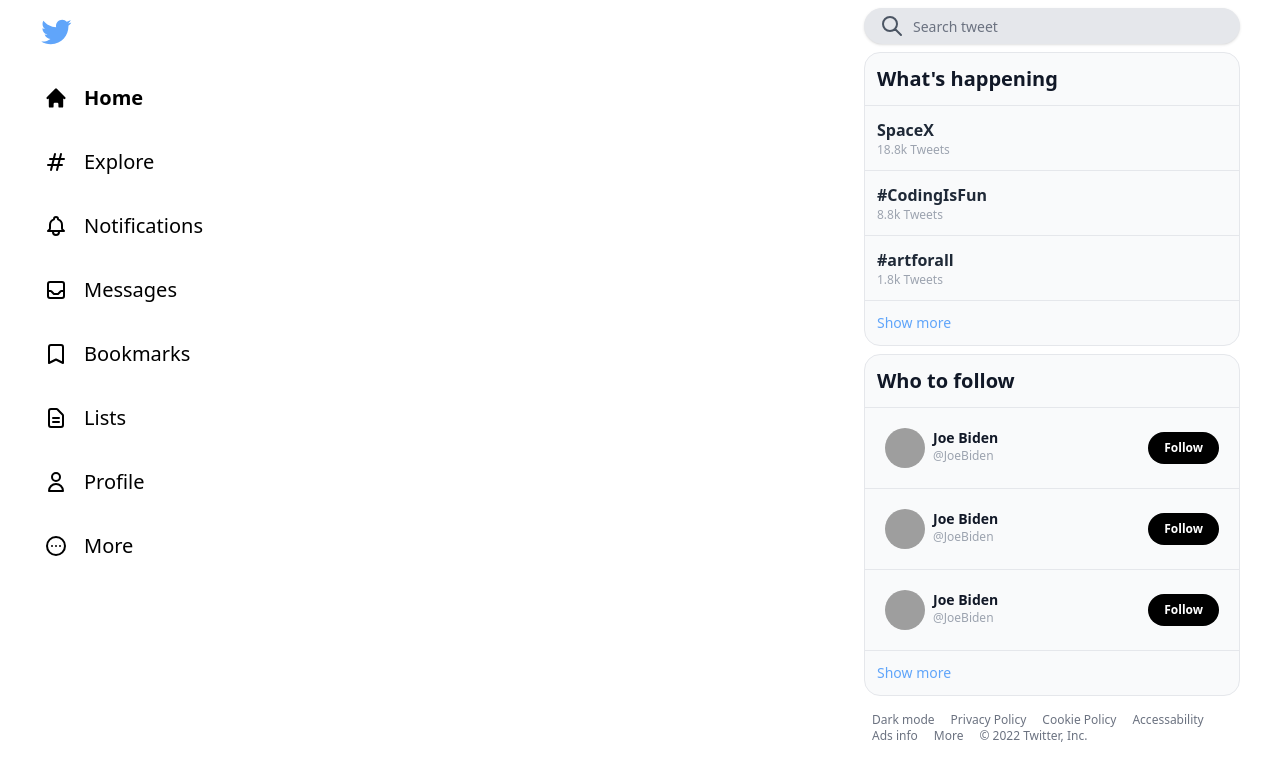
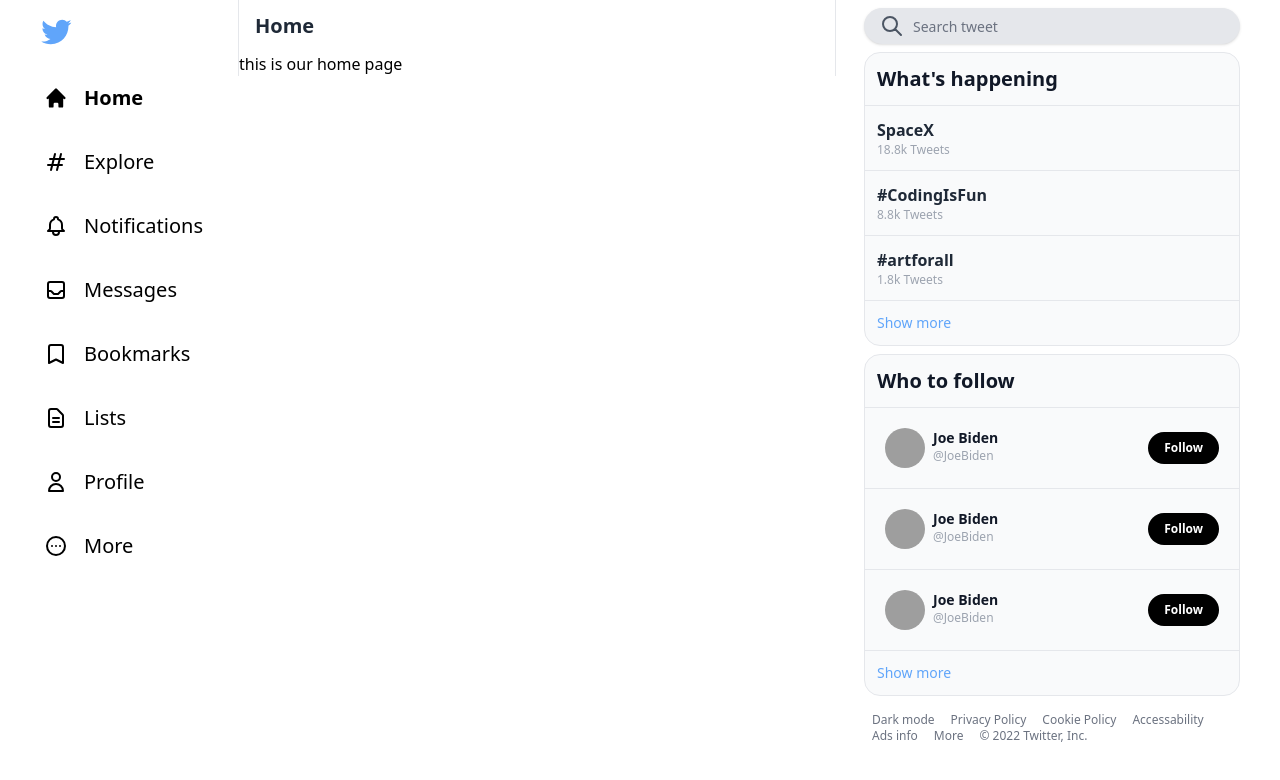
Before and after one commit to mazay33/twitter-clone, a Nuxt app: page / in a window 1280 px wide. Shown: the top 780 px of the page. Built offline with nearby package versions, Linux system fonts and the light colour scheme; grey boxes are pictures that could not be loaded.

Commit message:
feat: create MainSection

```diff
--- /dev/null
+++ b/components/MainSection.vue
@@ -0,0 +1,29 @@
+<template>
+  <div class="border-x" :class="twitterBorderColor">
+    <div class="sticky top-0 px-4 py-3 bg-white/80 backdrop-blur-md dark:bg-dim-900/80">
+      <h2 class="text-xl font-bold text-gray-800 dark:text-gray-100">{{ props.title }}</h2>
+    </div>
+
+    <div v-if="props.loading" class="flex items-center justify-center p-4 border-b" :class="twitterBorderColor">
+      <UISpinner />
+    </div>
+
+    <div v-else>
+      <slot></slot>
+    </div>
+  </div>
+</template>
+
+<script setup>
+const { twitterBorderColor } = useTailwindConfig()
+const props = defineProps({
+  title: {
+    type: String,
+    required: true
+  },
+  loading: {
+    type: Boolean,
+    required: true
+  }
+})
+</script>
--- /dev/null
+++ b/pages/index.vue
@@ -0,0 +1,11 @@
+<template>
+  <div>
+    <MainSection title="Home" :loading="loading">
+      this is our home page
+    </MainSection>
+  </div>
+</template>
+
+<script setup>
+const loading = ref(false)
+</script>
```
